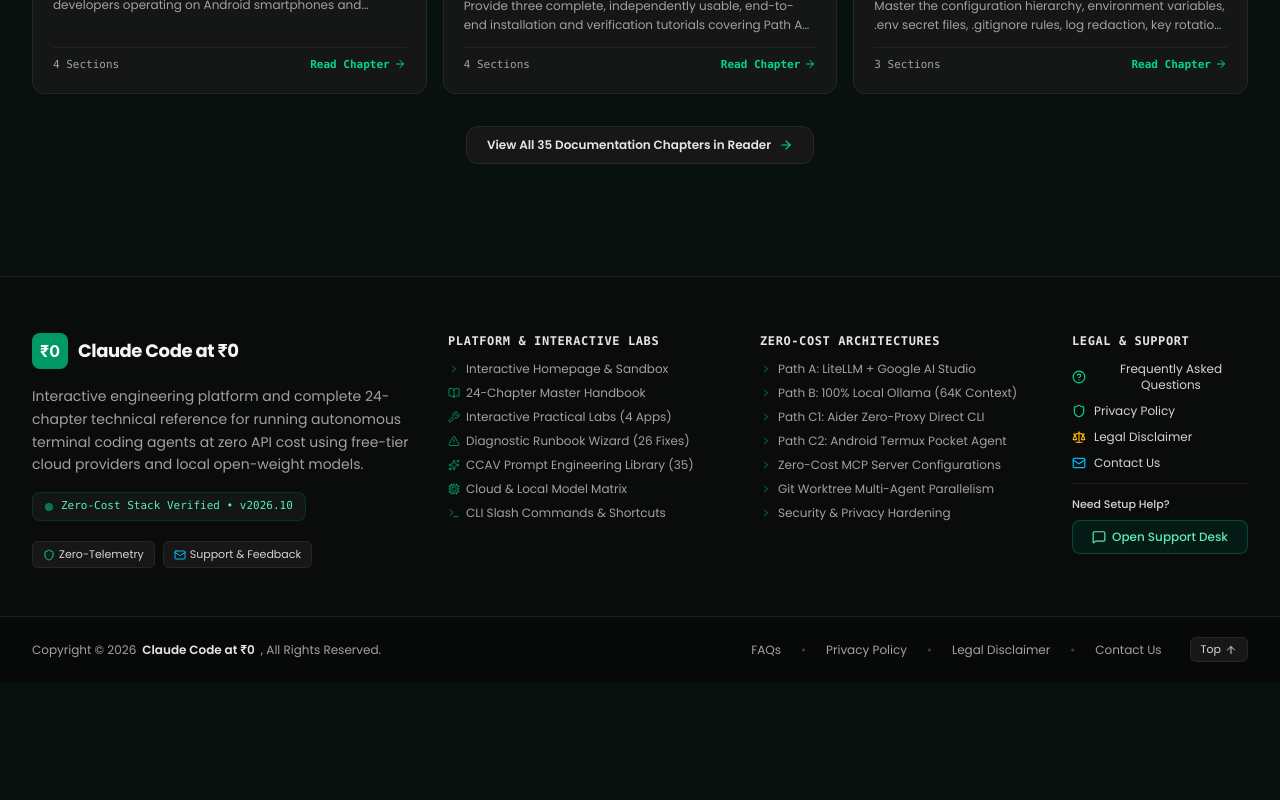
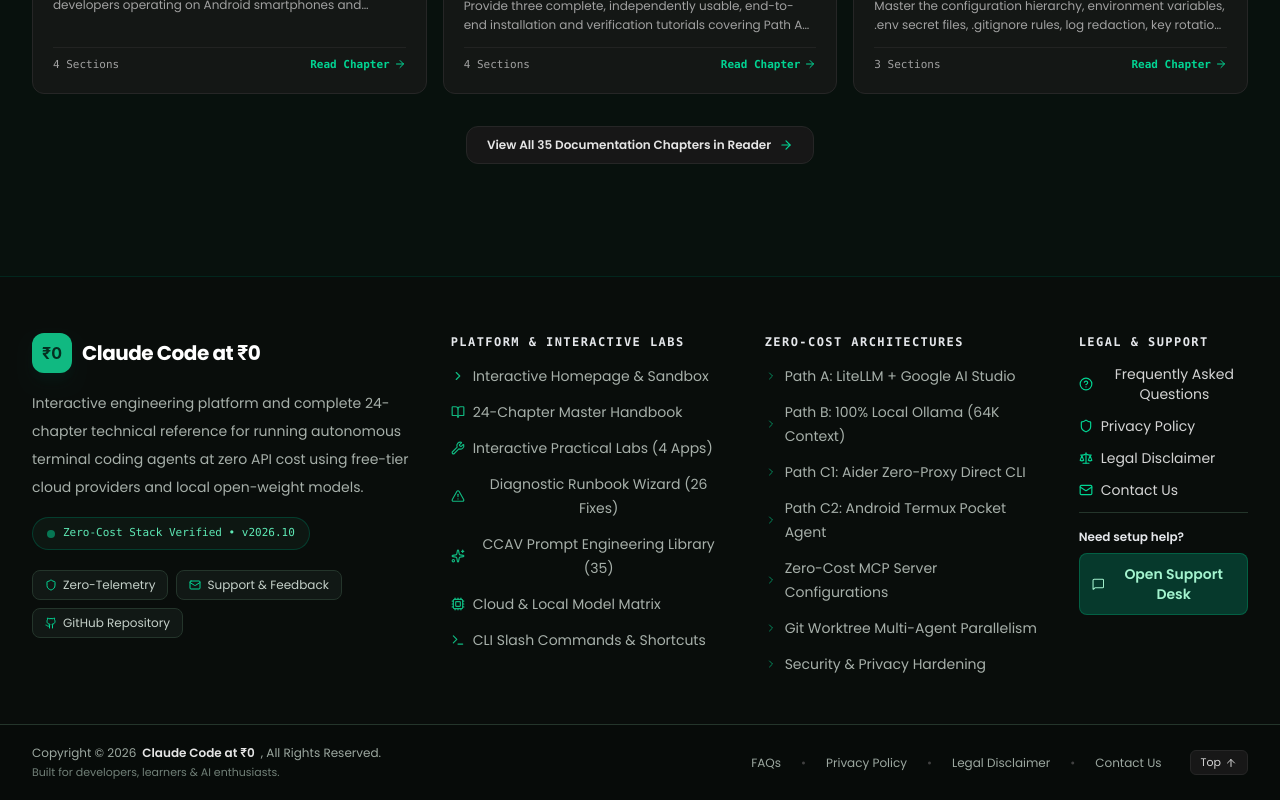
Before and after one commit to akhilalladi-code/REPO_AI_STUDIO_GOOGLE_WEBSITE_CLAUDE, a React (Vite) app: page / in a window 1280 px wide. Shown: the part 6954-7754 px from the top of the page. Before the commit the page ends 7636 px from the top, so only its background shows below. Built offline with nearby package versions, Linux system fonts and the light colour scheme.

Commit message:
Redesign site footer with premium emerald visual system

```diff
--- a/src/components/FooterAndLegal.tsx
+++ b/src/components/FooterAndLegal.tsx
@@ -23,6 +23,7 @@
   Send,
   MessageSquare,
   HelpCircle,
+  Github,
   Lock,
   Server,
   EyeOff,
@@ -59,10 +60,10 @@
   };
 
   return (
-    <footer className="w-full border-t border-neutral-800/90 bg-[#0a0c0b] text-neutral-400 mt-16">
+    <footer className="w-full border-t border-emerald-950/80 bg-[#090D0B] text-[#E5E7EB] mt-16">
       {/* Main Multi-Column Footer Content */}
-      <div className="max-w-7xl mx-auto px-4 sm:px-6 lg:px-8 pt-14 pb-12">
-        <div className="grid grid-cols-1 md:grid-cols-2 lg:grid-cols-12 gap-10 lg:gap-8">
+      <div className="max-w-7xl mx-auto px-4 sm:px-6 lg:px-8 pt-12 sm:pt-14 pb-10 sm:pb-12">
+        <div className="grid grid-cols-1 sm:grid-cols-2 lg:grid-cols-12 gap-9 lg:gap-10">
           {/* Column 1: Brand Logo + Overview (4 cols) */}
           <div className="lg:col-span-4 space-y-4">
             <button
@@ -74,20 +75,20 @@
               className="flex items-center gap-2.5 text-left cursor-pointer group"
               title="Claude Code at ₹0 Homepage"
             >
-              <div className="w-9 h-9 rounded-lg bg-emerald-600 text-white flex items-center justify-center font-bold text-base shadow-xs group-hover:bg-emerald-500 transition-colors shrink-0 font-sans">
+              <div className="w-10 h-10 rounded-xl bg-[#10B981] text-[#052E20] flex items-center justify-center font-bold text-base shadow-lg shadow-emerald-950/30 group-hover:bg-emerald-300 transition-colors shrink-0 font-sans">
                 ₹0
               </div>
-              <span className="font-bold text-lg text-neutral-100 tracking-tight group-hover:text-emerald-400 transition-colors">
+              <span className="font-bold text-xl text-white tracking-tight group-hover:text-emerald-300 transition-colors">
                 Claude Code at <span className="font-sans">₹</span>0
               </span>
             </button>
 
-            <p className="text-xs sm:text-sm text-neutral-400 leading-relaxed max-w-sm">
+            <p className="text-sm text-[#A7B0AA] leading-7 max-w-sm">
               Interactive engineering platform and complete 24-chapter technical reference for running autonomous terminal coding agents at zero API cost using free-tier cloud providers and local open-weight models.
             </p>
 
             {/* Live Architecture Status Badge */}
-            <div className="inline-flex items-center gap-2 px-3 py-1.5 rounded-lg bg-[#121614] border border-emerald-900/50 text-xs text-emerald-300">
+            <div className="inline-flex items-center gap-2 px-3.5 py-2 rounded-full bg-[#0D1712] border border-emerald-900/70 text-xs text-emerald-300">
               <span className="w-2 h-2 rounded-full bg-emerald-400 animate-pulse" />
               <span className="font-mono text-[11px]">Zero-Cost Stack Verified • v2026.10</span>
             </div>
@@ -100,7 +101,7 @@
                   onSelectTab('privacy');
                   scrollToTop();
                 }}
-                className="px-2.5 py-1 rounded-md bg-neutral-900 hover:bg-neutral-800 border border-neutral-800 text-[11px] text-neutral-300 hover:text-white transition-colors cursor-pointer flex items-center gap-1"
+                className="px-3 py-1.5 rounded-lg bg-[#111815] hover:bg-[#16231B] border border-[#24352B] text-xs text-[#C5D0C9] hover:text-white transition-colors cursor-pointer flex items-center gap-1.5"
               >
                 <Shield className="w-3 h-3 text-emerald-400" />
                 <span>Zero-Telemetry</span>
@@ -111,20 +112,29 @@
                   onSelectTab('contact');
                   scrollToTop();
                 }}
-                className="px-2.5 py-1 rounded-md bg-neutral-900 hover:bg-neutral-800 border border-neutral-800 text-[11px] text-neutral-300 hover:text-white transition-colors cursor-pointer flex items-center gap-1"
+                className="px-3 py-1.5 rounded-lg bg-[#111815] hover:bg-[#16231B] border border-[#24352B] text-xs text-[#C5D0C9] hover:text-white transition-colors cursor-pointer flex items-center gap-1.5"
               >
-                <Mail className="w-3 h-3 text-sky-400" />
+                <Mail className="w-3 h-3 text-emerald-400" />
                 <span>Support &amp; Feedback</span>
               </button>
+              <a
+                href="https://github.com/akhilalladi-code/claude-code-at-zero-cost"
+                target="_blank"
+                rel="noreferrer"
+                className="px-3 py-1.5 rounded-lg bg-[#111815] hover:bg-[#16231B] border border-[#24352B] text-xs text-[#C5D0C9] hover:text-white transition-colors flex items-center gap-1.5"
+              >
+                <Github className="w-3 h-3 text-emerald-400" />
+                <span>GitHub Repository</span>
+              </a>
             </div>
           </div>
 
           {/* Column 2: Interactive Platform Links (3 cols) */}
           <div className="lg:col-span-3 space-y-3">
-            <h3 className="text-xs font-mono uppercase tracking-wider text-neutral-200 font-semibold">
+            <h3 className="text-[12px] font-mono uppercase tracking-[0.12em] text-[#E5E7EB] font-semibold">
               Platform &amp; Interactive Labs
             </h3>
-            <ul className="space-y-2 text-xs">
+            <ul className="space-y-3 text-sm">
               <li>
                 <button
                   type="button"
@@ -132,9 +142,9 @@
                     onSelectTab('home');
                     scrollToTop();
                   }}
-                  className="text-neutral-400 hover:text-emerald-400 transition-colors cursor-pointer flex items-center gap-1.5"
+                  className="text-[#A7B0AA] hover:text-[#10B981] transition-colors duration-200 cursor-pointer flex items-center gap-2 leading-6"
                 >
-                  <ChevronRight className="w-3 h-3 text-emerald-500/70" />
+                  <ChevronRight className="w-3.5 h-3.5 text-[#10B981] shrink-0" />
                   <span>Interactive Homepage &amp; Sandbox</span>
                 </button>
               </li>
@@ -145,9 +155,9 @@
                     onSelectTab('docs');
                     scrollToTop();
                   }}
-                  className="text-neutral-400 hover:text-emerald-400 transition-colors cursor-pointer flex items-center gap-1.5"
+                  className="text-[#A7B0AA] hover:text-[#10B981] transition-colors duration-200 cursor-pointer flex items-center gap-2 leading-6"
                 >
-                  <BookOpen className="w-3 h-3 text-emerald-500/70" />
+                  <BookOpen className="w-3.5 h-3.5 text-[#10B981] shrink-0" />
                   <span>24-Chapter Master Handbook</span>
                 </button>
               </li>
@@ -158,9 +168,9 @@
                     onSelectTab('projects');
                     scrollToTop();
                   }}
-                  className="text-neutral-400 hover:text-emerald-400 transition-colors cursor-pointer flex items-center gap-1.5"
+                  className="text-[#A7B0AA] hover:text-[#10B981] transition-colors duration-200 cursor-pointer flex items-center gap-2 leading-6"
                 >
-                  <Wrench className="w-3 h-3 text-emerald-500/70" />
+                  <Wrench className="w-3.5 h-3.5 text-[#10B981] shrink-0" />
                   <span>Interactive Practical Labs (4 Apps)</span>
                 </button>
               </li>
@@ -171,9 +181,9 @@
                     onSelectTab('troubleshooting');
                     scrollToTop();
                   }}
-                  className="text-neutral-400 hover:text-emerald-400 transition-colors cursor-pointer flex items-center gap-1.5"
+                  className="text-[#A7B0AA] hover:text-[#10B981] transition-colors duration-200 cursor-pointer flex items-center gap-2 leading-6"
                 >
-                  <AlertTriangle className="w-3 h-3 text-emerald-500/70" />
+                  <AlertTriangle className="w-3.5 h-3.5 text-[#10B981] shrink-0" />
                   <span>Diagnostic Runbook Wizard (26 Fixes)</span>
                 </button>
               </li>
@@ -184,9 +194,9 @@
                     onSelectTab('prompts');
                     scrollToTop();
                   }}
-                  className="text-neutral-400 hover:text-emerald-400 transition-colors cursor-pointer flex items-center gap-1.5"
+                  className="text-[#A7B0AA] hover:text-[#10B981] transition-colors duration-200 cursor-pointer flex items-center gap-2 leading-6"
                 >
-                  <Sparkles className="w-3 h-3 text-emerald-500/70" />
+                  <Sparkles className="w-3.5 h-3.5 text-[#10B981] shrink-0" />
                   <span>CCAV Prompt Engineering Library (35)</span>
                 </button>
               </li>
@@ -197,9 +207,9 @@
                     onSelectTab('models');
                     scrollToTop();
                   }}
-                  className="text-neutral-400 hover:text-emerald-400 transition-colors cursor-pointer flex items-center gap-1.5"
+                  className="text-[#A7B0AA] hover:text-[#10B981] transition-colors duration-200 cursor-pointer flex items-center gap-2 leading-6"
                 >
-                  <Cpu className="w-3 h-3 text-emerald-500/70" />
+                  <Cpu className="w-3.5 h-3.5 text-[#10B981] shrink-0" />
                   <span>Cloud &amp; Local Model Matrix</span>
                 </button>
               </li>
@@ -210,9 +220,9 @@
                     onSelectTab('commands');
                     scrollToTop();
                   }}
-                  className="text-neutral-400 hover:text-emerald-400 transition-colors cursor-pointer flex items-center gap-1.5"
+                  className="text-[#A7B0AA] hover:text-[#10B981] transition-colors duration-200 cursor-pointer flex items-center gap-2 leading-6"
                 >
-                  <Terminal className="w-3 h-3 text-emerald-500/70" />
+                  <Terminal className="w-3.5 h-3.5 text-[#10B981] shrink-0" />
                   <span>CLI Slash Commands &amp; Shortcuts</span>
                 </button>
               </li>
@@ -221,10 +231,10 @@
 
           {/* Column 3: Core Architecture Guides (3 cols) */}
           <div className="lg:col-span-3 space-y-3">
-            <h3 className="text-xs font-mono uppercase tracking-wider text-neutral-200 font-semibold">
+            <h3 className="text-[12px] font-mono uppercase tracking-[0.12em] text-[#E5E7EB] font-semibold">
               Zero-Cost Architectures
             </h3>
-            <ul className="space-y-2 text-xs">
+            <ul className="space-y-3 text-sm">
               <li>
                 <button
                   type="button"
@@ -232,7 +242,7 @@
                     onNavigateChapter('chapter-6');
                     scrollToTop();
                   }}
-                  className="text-neutral-400 hover:text-emerald-400 transition-colors cursor-pointer flex items-center gap-1.5 text-left"
+                  className="text-[#A7B0AA] hover:text-[#10B981] transition-colors duration-200 cursor-pointer flex items-center gap-2 text-left leading-6"
                 >
                   <ChevronRight className="w-3 h-3 text-emerald-500/70 shrink-0" />
                   <span>Path A: LiteLLM + Google AI Studio</span>
@@ -245,7 +255,7 @@
                     onNavigateChapter('chapter-7');
                     scrollToTop();
                   }}
-                  className="text-neutral-400 hover:text-emerald-400 transition-colors cursor-pointer flex items-center gap-1.5 text-left"
+                  className="text-[#A7B0AA] hover:text-[#10B981] transition-colors duration-200 cursor-pointer flex items-center gap-2 text-left leading-6"
                 >
                   <ChevronRight className="w-3 h-3 text-emerald-500/70 shrink-0" />
                   <span>Path B: 100% Local Ollama (64K Context)</span>
@@ -258,7 +268,7 @@
                     onNavigateChapter('chapter-8');
                     scrollToTop();
                   }}
-                  className="text-neutral-400 hover:text-emerald-400 transition-colors cursor-pointer flex items-center gap-1.5 text-left"
+                  className="text-[#A7B0AA] hover:text-[#10B981] transition-colors duration-200 cursor-pointer flex items-center gap-2 text-left leading-6"
                 >
                   <ChevronRight className="w-3 h-3 text-emerald-500/70 shrink-0" />
                   <span>Path C1: Aider Zero-Proxy Direct CLI</span>
@@ -271,7 +281,7 @@
                     onNavigateChapter('chapter-9');
                     scrollToTop();
                   }}
-                  className="text-neutral-400 hover:text-emerald-400 transition-colors cursor-pointer flex items-center gap-1.5 text-left"
+                  className="text-[#A7B0AA] hover:text-[#10B981] transition-colors duration-200 cursor-pointer flex items-center gap-2 text-left leading-6"
                 >
                   <ChevronRight className="w-3 h-3 text-emerald-500/70 shrink-0" />
                   <span>Path C2: Android Termux Pocket Agent</span>
@@ -284,7 +294,7 @@
                     onNavigateChapter('chapter-10');
                     scrollToTop();
                   }}
-                  className="text-neutral-400 hover:text-emerald-400 transition-colors cursor-pointer flex items-center gap-1.5 text-left"
+                  className="text-[#A7B0AA] hover:text-[#10B981] transition-colors duration-200 cursor-pointer flex items-center gap-2 text-left leading-6"
                 >
                   <ChevronRight className="w-3 h-3 text-emerald-500/70 shrink-0" />
                   <span>Zero-Cost MCP Server Configurations</span>
@@ -297,7 +307,7 @@
                     onNavigateChapter('chapter-17');
                     scrollToTop();
                   }}
-                  className="text-neutral-400 hover:text-emerald-400 transition-colors cursor-pointer flex items-center gap-1.5 text-left"
+                  className="text-[#A7B0AA] hover:text-[#10B981] transition-colors duration-200 cursor-pointer flex items-center gap-2 text-left leading-6"
                 >
                   <ChevronRight className="w-3 h-3 text-emerald-500/70 shrink-0" />
                   <span>Git Worktree Multi-Agent Parallelism</span>
@@ -310,7 +320,7 @@
                     onNavigateChapter('chapter-19');
                     scrollToTop();
                   }}
-                  className="text-neutral-400 hover:text-emerald-400 transition-colors cursor-pointer flex items-center gap-1.5 text-left"
+                  className="text-[#A7B0AA] hover:text-[#10B981] transition-colors duration-200 cursor-pointer flex items-center gap-2 text-left leading-6"
                 >
                   <ChevronRight className="w-3 h-3 text-emerald-500/70 shrink-0" />
                   <span>Security &amp; Privacy Hardening</span>
@@ -321,10 +331,10 @@
 
           {/* Column 4: Legal, Privacy, FAQs & Support Links (2 cols) */}
           <div className="lg:col-span-2 space-y-3">
-            <h3 className="text-xs font-mono uppercase tracking-wider text-neutral-200 font-semibold">
+            <h3 className="text-[12px] font-mono uppercase tracking-[0.12em] text-[#E5E7EB] font-semibold">
               Legal &amp; Support
             </h3>
-            <ul className="space-y-2.5 text-xs">
+            <ul className="space-y-3 text-sm">
               <li>
                 <button
                   type="button"
@@ -372,7 +382,7 @@
                       : 'text-neutral-300 hover:text-emerald-400'
                   }`}
                 >
-                  <Scale className="w-3.5 h-3.5 text-amber-400 shrink-0" />
+                  <Scale className="w-3.5 h-3.5 text-emerald-400 shrink-0" />
                   <span>Legal Disclaimer</span>
                 </button>
               </li>
@@ -389,21 +399,21 @@
                       : 'text-neutral-300 hover:text-emerald-400'
                   }`}
                 >
-                  <Mail className="w-3.5 h-3.5 text-sky-400 shrink-0" />
+                  <Mail className="w-3.5 h-3.5 text-emerald-400 shrink-0" />
                   <span>Contact Us</span>
                 </button>
               </li>
             </ul>
 
-            <div className="pt-3 border-t border-neutral-800/80 space-y-1.5">
-              <div className="text-[11px] font-medium text-neutral-300">Need Setup Help?</div>
+            <div className="pt-4 border-t border-[#24352B] space-y-2">
+              <div className="text-xs font-semibold text-[#E5E7EB]">Need setup help?</div>
               <button
                 type="button"
                 onClick={() => {
                   onSelectTab('contact');
                   scrollToTop();
                 }}
-                className="w-full py-2 px-3 rounded-lg bg-emerald-950/50 hover:bg-emerald-900/50 border border-emerald-700/50 text-emerald-300 text-xs font-medium transition-colors cursor-pointer flex items-center justify-center gap-1.5"
+                className="w-full py-2.5 px-3 rounded-lg bg-[#064E3B]/70 hover:bg-[#065F46] border border-emerald-700/60 text-emerald-200 text-sm font-semibold transition-all duration-200 hover:-translate-y-0.5 hover:shadow-lg hover:shadow-emerald-950/30 cursor-pointer flex items-center justify-center gap-2"
               >
                 <MessageSquare className="w-3.5 h-3.5" />
                 <span>Open Support Desk</span>
@@ -414,14 +424,17 @@
       </div>
 
       {/* Bottom Bar: Copyright + Required Links */}
-      <div className="border-t border-neutral-800/80 bg-[#070908]">
-        <div className="max-w-7xl mx-auto px-4 sm:px-6 lg:px-8 py-5 flex flex-col sm:flex-row items-center justify-between gap-4 text-xs text-neutral-400">
-          <div className="flex flex-wrap items-center justify-center sm:justify-start gap-1.5 text-center sm:text-left">
-            <span>Copyright &copy; 2026</span>
+      <div className="border-t border-[#24352B] bg-[#070B09]">
+        <div className="max-w-7xl mx-auto px-4 sm:px-6 lg:px-8 py-5 flex flex-col lg:flex-row items-center justify-between gap-4 text-xs text-[#9CA8A0]">
+          <div className="flex flex-col items-center sm:items-start gap-1 text-center sm:text-left">
+            <div className="flex flex-wrap items-center justify-center sm:justify-start gap-1.5">
+              <span>Copyright &copy; 2026</span>
             <span className="font-semibold text-neutral-200">
               Claude Code at <span className="font-sans">₹</span>0
             </span>
-            <span>, All Rights Reserved.</span>
+              <span>, All Rights Reserved.</span>
+            </div>
+            <span className="text-[11px] text-[#718078]">Built for developers, learners &amp; AI enthusiasts.</span>
           </div>
 
           <div className="flex flex-wrap items-center justify-center gap-5">
```
